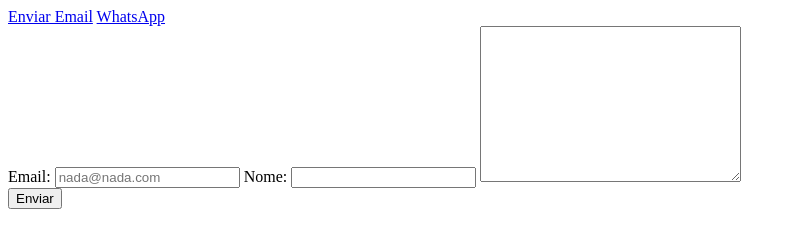
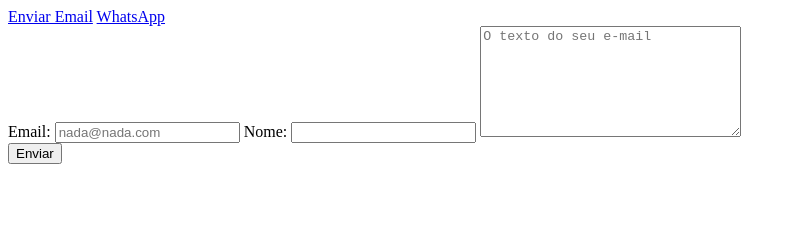
Before and after one commit to kaylaflach9955/logica-de-programacao, a plain HTML site: page contato.html in a window 1280 px wide. Shown: the whole page, without its empty margins (0-796 px from the left). Drawn offline with Linux system fonts and the light colour scheme.

Commit message:
Update contato.html

```diff
--- a/contato.html
+++ b/contato.html
@@ -21,7 +21,7 @@
     <form id="idForm" action="http://jkorpela.fi/cgi-bin/echo.cgi" method="POST">
         Email: <input placeholder="nada@nada.com" title="Um email válido" type="email" name="email" id="idEmail" required>
         Nome: <input type="text" id="idNome">
-        <textarea name="" id="" cols="30" rows="10"></textarea><br>
+        <textarea name="corpo" id="" cols="30" rows="7" placeholder="O texto do seu e-mail" required></textarea><br>
         <input type="submit" value="Enviar">
 
     </form>
```
